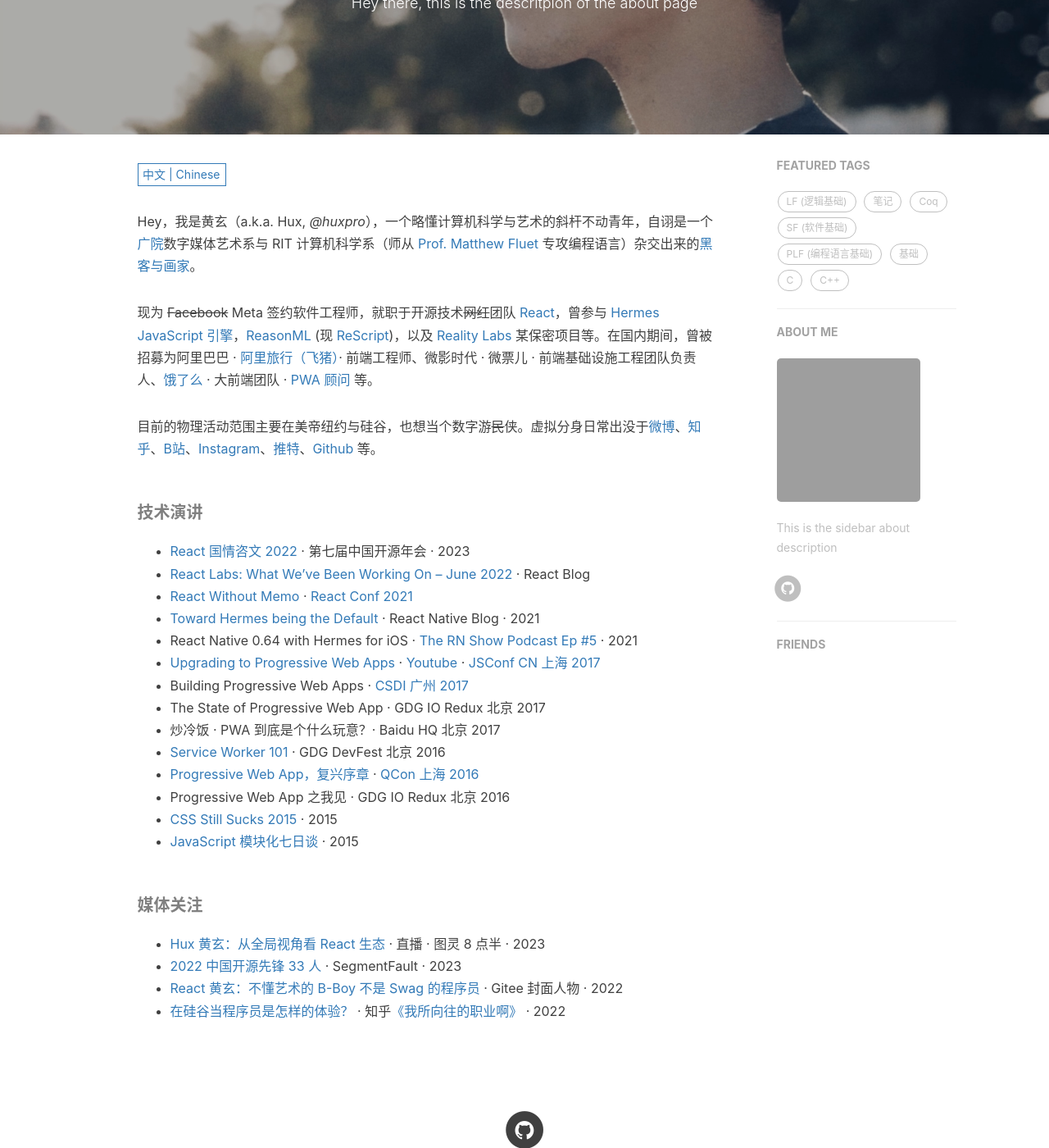
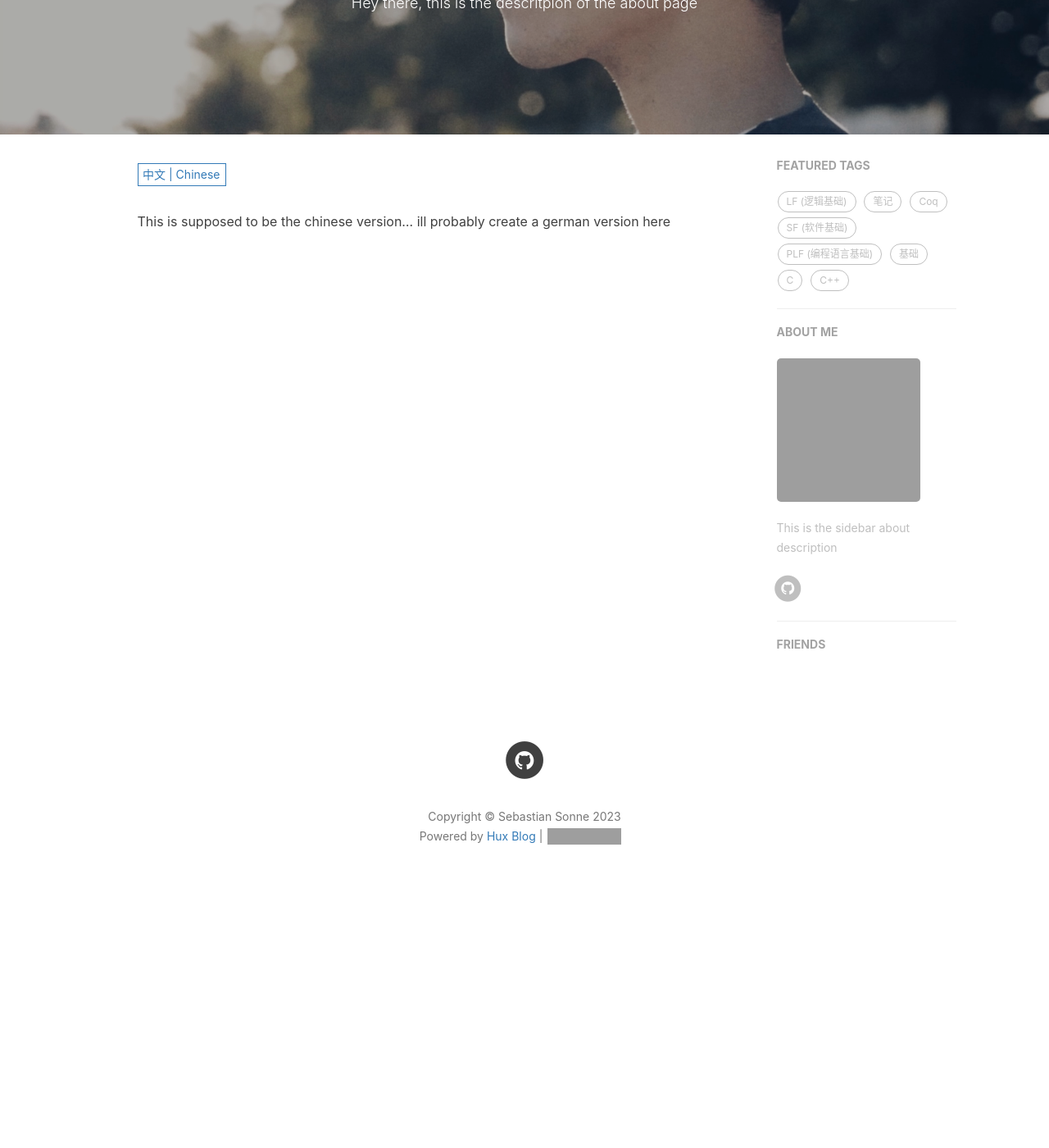
Before and after one commit to Sebastian-Sonne/sebastian-sonne.github.io, a Jekyll site: the page built from about.html, in a window 1280 px wide and 1400 px high, scrolled down 254 px. Shown: the whole window at 82% size. Built offline with Jekyll 4.4.1, drawn with Linux system fonts in a browser that asks for light colours; nearby versions of some CDN libraries; comment, search, counter and statistics services are not loaded; after the commit the page ends 1378 px from its top, so only the background shows below that; grey boxes are pictures that could not be loaded.

Commit message:
about section

```diff
--- a/_includes/about/zh.md
+++ b/_includes/about/zh.md
@@ -1,57 +1 @@
-Hey，我是黄玄（a.k.a. Hux, _@huxpro_），一个略懂计算机科学与艺术的斜杆不动青年，自诩是一个[广院](https://baike.baidu.com/item/%E4%B8%AD%E5%9B%BD%E4%BC%A0%E5%AA%92%E5%A4%A7%E5%AD%A6)数字媒体艺术系与 RIT 计算机科学系（师从 [Prof. Matthew Fluet](https://www.cs.rit.edu/~mtf/) 专攻编程语言）杂交出来的[黑客与画家](https://book.douban.com/subject/6021440/)。
-
-现为 <del>Facebook</del> Meta 签约软件工程师，就职于开源技术<del>网红</del>团队 [React](https://beta.reactjs.org/community/meet-the-team#react-core)，曾参与 [Hermes JavaScript 引擎](https://hermesengine.dev/)，[ReasonML](https://reasonml.github.io/) (现 [ReScript](https://rescript-lang.org/))，以及 [Reality Labs](https://tech.fb.com/ar-vr/) 某保密项目等。在国内期间，曾被招募为阿里巴巴 · [阿里旅行（飞猪）](http://alitrip.com)· 前端工程师、微影时代 · 微票儿 · 前端基础设施工程团队负责人、[饿了么](https://ele.me/) · 大前端团队 · [PWA 顾问](https://medium.com/elemefe/upgrading-ele-me-to-progressive-web-app-2a446832e509) 等。
-
-
-目前的物理活动范围主要在美帝纽约与硅谷，也想当个数字游<del>民</del>侠。虚拟分身日常出没于[微博](https://weibo.com/huxpro)、[知乎](https://www.zhihu.com/people/huxpro/pins/posts)、[B站](https://space.bilibili.com/43271611)、[Instagram](https://www.instagram.com/huxpro/)、[推特](https://twitter.com/Huxpro/)、[Github](https://github.com/huxpro) 等。
-
-
-##### 技术演讲
-
-- [React 国情咨文 2022][13] · 第七届中国开源年会 · 2023
-- [React Labs: What We've Been Working On – June 2022][12] · React Blog
-- [React Without Memo][11] · [React Conf 2021](https://conf.reactjs.org/)
-- [Toward Hermes being the Default][11] · React Native Blog · 2021
-- React Native 0.64 with Hermes for iOS · [The RN Show Podcast Ep #5](https://www.callstack.com/podcast-react-native-show) · 2021
-- [Upgrading to Progressive Web Apps][9] · [Youtube](https://www.youtube.com/watch?v=RWzMF-1fjJ8&t=1s) · [JSConf CN 上海 2017](http://2017.jsconf.cn/)
-- Building Progressive Web Apps · [CSDI 广州 2017](http://www.csdisummit.com/)
-- The State of Progressive Web App · GDG IO Redux 北京 2017
-- 炒冷饭 · PWA 到底是个什么玩意？· Baidu HQ 北京 2017
-- [Service Worker 101][5] · GDG DevFest 北京 2016
-- [Progressive Web App，复兴序章][4] · [QCon 上海 2016](http://2016.qconshanghai.com/presentation/3111)
-- Progressive Web App 之我见 · GDG IO Redux 北京 2016
-- [CSS Still Sucks 2015][2] · 2015
-- [JavaScript 模块化七日谈][1] · 2015
-
-
-##### 媒体关注
-
-- [Hux 黄玄：从全局视角看 React 生态][14] · 直播 · 图灵 8 点半 · 2023
-- [2022 中国开源先锋 33 人][18] · SegmentFault · 2023
-- [React 黄玄：不懂艺术的 B-Boy 不是 Swag 的程序员][16] · Gitee 封面人物 · 2022
-- [在硅谷当程序员是怎样的体验？][17] · 知乎[《我所向往的职业啊》](https://movie.douban.com/subject/36015036/) · 2022
-
-<!--
-- [掘金 AMA：我是前端娱乐圈的老人 & Facebook 实习生 -- 黄玄][19] · 2018
--->
-
-
-[1]: //huangxuan.me/2015/07/09/js-module-7day/
-[2]: //huangxuan.me/2015/12/28/css-sucks-2015/
-[3]: //huangxuan.me/2016/06/05/pwa-in-my-pov/
-[4]: //huangxuan.me/2016/10/20/pwa-qcon2016/
-[5]: //huangxuan.me/2016/11/20/sw-101-gdgdf/
-[6]: https://yanshuo.io/assets/player/?deck=58ac8598b123db0067292f92 "PWA Rehashing"
-[7]: https://yanshuo.io/assets/player/?deck=593ad6fbfe88c2006a0a0d6d "The State of PWA"
-[8]: https://yanshuo.io/assets/player/?deck=594d673d570c357d0698a950 "Building PWA"
-[9]: //huangxuan.me/jsconfcn2017/
-[10]: https://reactnative.dev/blog/2021/10/26/toward-hermes-being-the-default
-[11]: https://youtu.be/lGEMwh32soc
-[12]: https://reactjs.org/blog/2022/06/15/react-labs-what-we-have-been-working-on-june-2022.html
-[13]: https://www.bilibili.com/video/BV1LY411Q7hC/?spm_id_from=333.999.0.0
-[14]: https://appycyfaqcq1951.pc.xiaoe-tech.com/p/t_pc/course_pc_detail/video/v_64477dbfe4b0cf39e6c11d2a
-[15]: https://segmentfault.com/a/1190000043208486
-[16]: https://gitee.com/gitee-stars/30
-[17]: https://www.zhihu.com/zvideo/1542577108190068737?page=ogv
-[18]: https://segmentfault.com/a/1190000043208486
-[19]: https://juejin.cn/post/6844903750155419655
+This is supposed to be the chinese version... ill probably create a german version here
```
